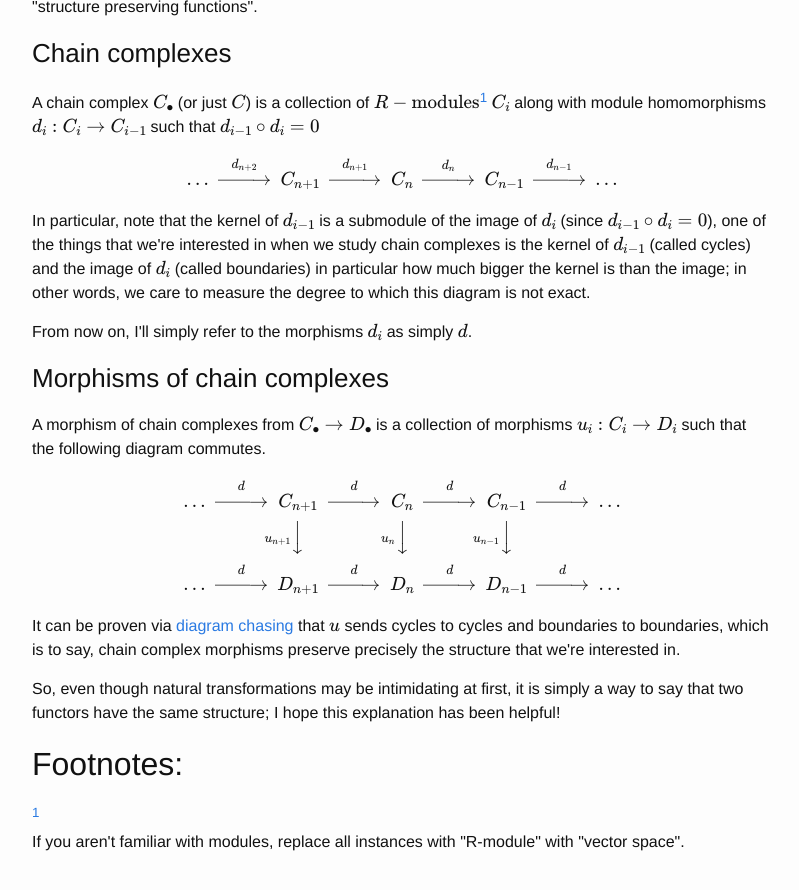
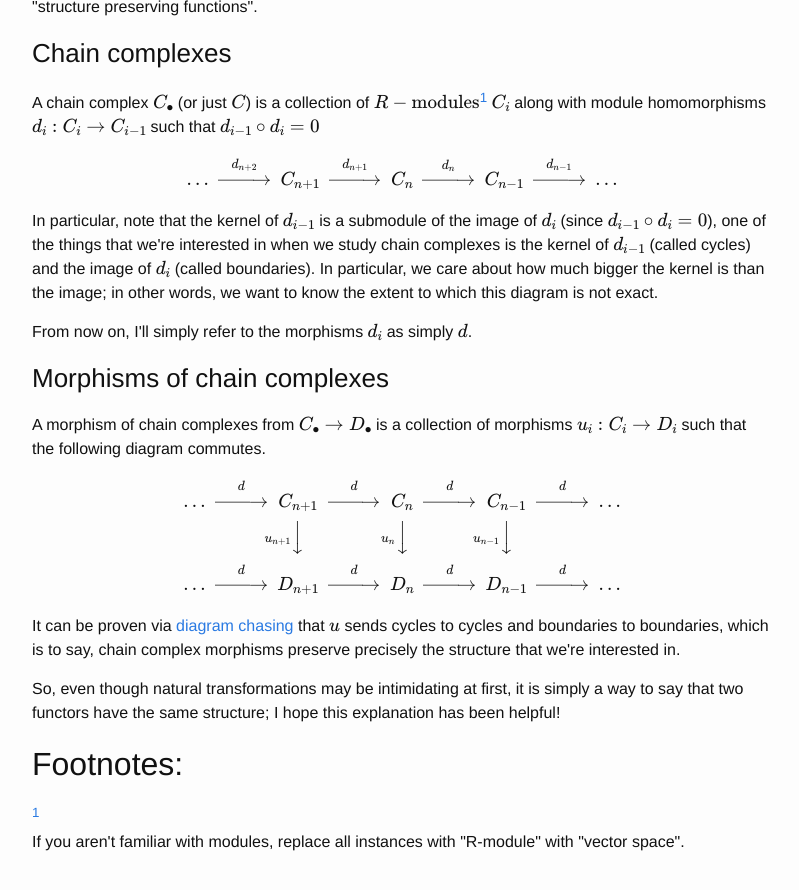
Before and after one commit to b-t-g/b-t-g.github.io, a Jekyll site: the page built from _posts/2018-04-11-understanding-natural-transformations.html, in a window 1280 px wide and 900 px high, scrolled down 1477 px. Shown: the top 890 px of the window, without its empty margins (238-1037 px from the left). Built offline with Jekyll 4.4.1, drawn with Linux system fonts in a browser that asks for light colours; formulas are drawn with MathJax 3.

Commit message:
Fix wording and punctuation.

```diff
--- a/_posts/2018-04-11-understanding-natural-transformations.html
+++ b/_posts/2018-04-11-understanding-natural-transformations.html
@@ -96,8 +96,8 @@ A chain complex \(C_\bullet\) (or just \(C\)) is a collection of \(R-\text{modul
 
 <p>
 In particular, note that the kernel of \(d_{i-1}\) is a submodule of the image of \(d_i\) (since \(d_{i-1}\circ d_{i} = 0\)), one of the things that we're interested in when we study chain complexes
- is the kernel of \(d_{i-1}\) (called cycles) and the image of \(d_i\) (called boundaries) in particular how much bigger the kernel is than the image; in other words, we care to measure the degree
-to which this diagram is not exact.
+ is the kernel of \(d_{i-1}\) (called cycles) and the image of \(d_i\) (called boundaries). In particular, we care about how much bigger the kernel is than the image; in other words,
+we want to know the extent to which this diagram is not exact.
 </p>
 
 <p>
--- a/src/drafts/understanding-natural-transformations.org
+++ b/src/drafts/understanding-natural-transformations.org
@@ -66,8 +66,8 @@ A chain complex $C_\bullet$ (or just $C$) is a collection of $R-\text{modules}$[
 \end{CD}\]
 
 In particular, note that the kernel of $d_{i-1}$ is a submodule of the image of $d_i$ (since $d_{i-1}\circ d_{i} = 0$), one of the things that we're interested in when we study chain complexes
- is the kernel of $d_{i-1}$ (called cycles) and the image of $d_i$ (called boundaries) in particular how much bigger the kernel is than the image; in other words, we care to measure the degree
-to which this diagram is not exact.
+ is the kernel of $d_{i-1}$ (called cycles) and the image of $d_i$ (called boundaries). In particular, we care about how much bigger the kernel is than the image; in other words,
+we want to know the extent to which this diagram is not exact.
 
 From now on, I'll simply refer to the morphisms $d_i$ as simply $d$.
 ** Morphisms of chain complexes
```
